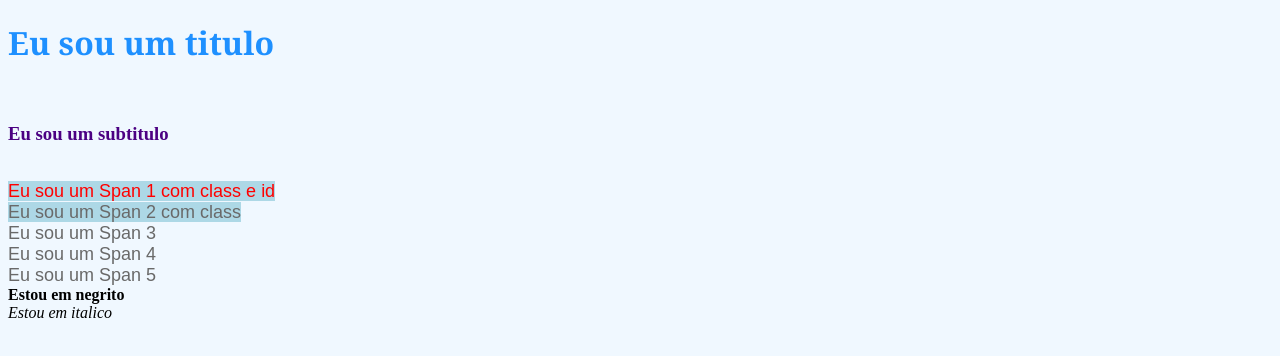
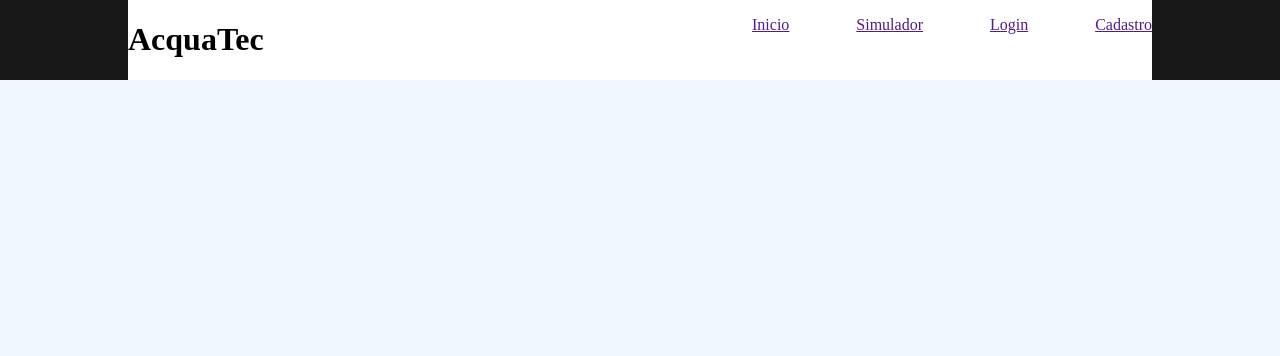
Before and after one commit to EndrylFiorotti/prj-EndrylFiorotti, a plain HTML site: page index.html in a window 1280 px wide. Drawn offline with Linux system fonts and the light colour scheme.

Commit message:
Aula 24/03

```diff
--- a/index.html
+++ b/index.html
@@ -10,37 +10,19 @@
 </head>
 
 <body>
-    <h1>
-        Eu sou um titulo
-    </h1>
-    <br>
-    <h3>
-        Eu sou um subtitulo
-    </h3>
-    <br>
-    <span id="span1" class="destaque">
-        Eu sou um Span 1 com class e id
-    </span>
-    <br>
-    <span class="destaque">
-        Eu sou um Span 2 com class
-    </span>
-    <br>
-    <span>
-        Eu sou um Span 3
-    </span>
-    <br>
-    <span>
-        Eu sou um Span 4
-    </span>
-    <br>
-    <span>
-        Eu sou um Span 5
-    </span>
-    <br>
-    <b>Estou em negrito</b>
-    <br>
-    <i>Estou em italico</i>
+    <div class="nav">
+        <div class="container">
+            <h1>
+                AcquaTec
+            </h1>
+            <ul class="navbar">
+                <li><a href="">Inicio</a></li>
+                <li><a href="">Simulador</a></li>
+                <li><a href="">Login</a></li>
+                <li><a href="">Cadastro</a></li>
+            </ul>
+        </div>
+    </div>
 </body>
 
 </html>
--- a/style.css
+++ b/style.css
@@ -1,21 +1,31 @@
 body{
+    margin: 0;
+
     background-color: aliceblue;
 }
-h1{
-    color: dodgerblue;
-    font-family: Georgia, 'Times New Roman', Times, serif;
+.nav{
+    width: 100%;
+    height: flex;
+
+    background-color: rgb(24, 24, 24);
 }
-h3{
-    color: indigo;
+.container{
+    width: 80%;
 }
-span{
-    color: dimgray;
-    font-family: Arial, Helvetica, sans-serif;
-    font-size: 18px;
+.nav .container{
+    margin-left: auto;
+    margin-right: auto;
+
+    display: flex;
+    flex-direction: row;
+    justify-content: space-between;
+
+    background-color: white;
 }
-.destaque{
-    background-color: lightblue;
+.navbar{
+    width: 400px;
+
+    display: flex;
+    justify-content: space-between;
+    list-style: none;
 }
-#span1{
-    color: red;
-}
```
